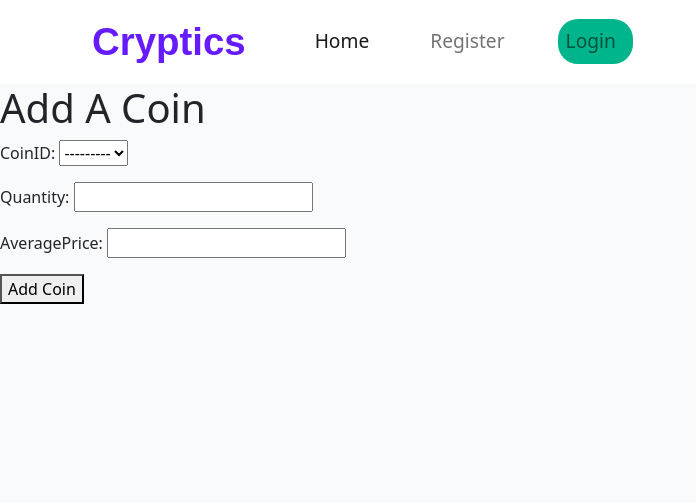
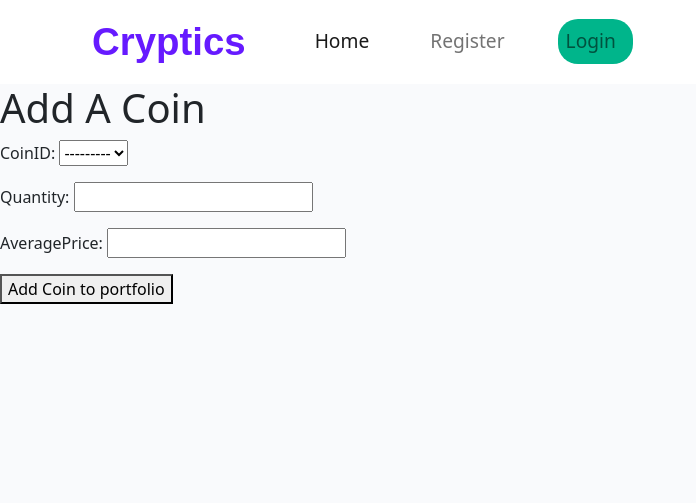
Before and after one commit to RiyadhKh4n/blocknews, a Django app: template portfolio/templates/portfolio/add_asset.html in a window 1280 px wide. Shown: the top 503 px of the page, without its empty margins (0-696 px from the left). Run offline with Django 3.2, Linux system fonts and the light colour scheme; the template is opened without the code that fills it: values that come from a table or form of the project are taken from there, others are empty; parts of the project's set-up code (start-up, migrations or seed data) failed here and were passed over; some libraries are stand-ins or nearby versions.

Commit message:
Update button text

```diff
--- a/portfolio/templates/portfolio/add_asset.html
+++ b/portfolio/templates/portfolio/add_asset.html
@@ -9,7 +9,7 @@
     {{ form.as_p }}
     <div>
         <p>
-            <button type="submit">Add Coin</button>
+            <button type="submit">Add Coin to portfolio</button>
         </p>
     </div>
 </form>
```
